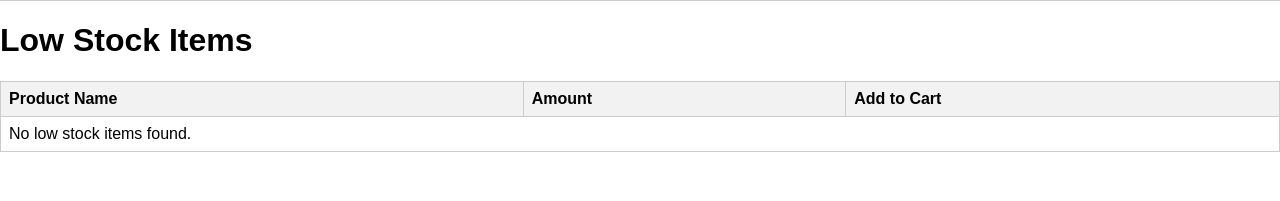
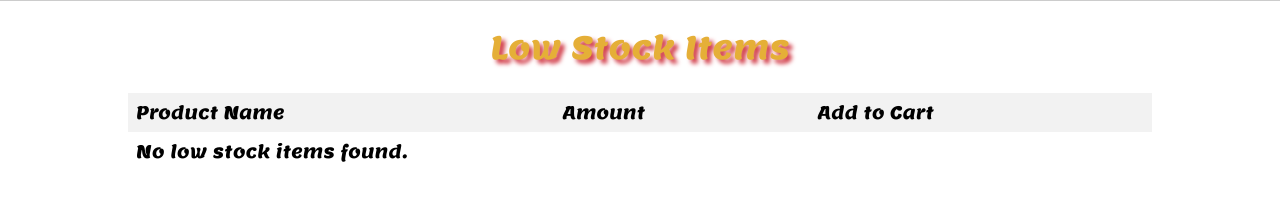
Before and after one commit to Joseph-0000/Mobile_App, a website: page www/low-stock-items.html in a window 1280 px wide. Shown: the part 69-270 px from the top of the page. Drawn offline with Linux system fonts and the light colour scheme; a web font is replaced by a local one.

Commit message:
Update low-stock-items.html

```diff
--- a/www/low-stock-items.html
+++ b/www/low-stock-items.html
@@ -5,16 +5,39 @@
     <meta name="viewport" content="width=device-width, initial-scale=1.0">
     <title>Low Stock Items</title>
     <style>
+        @import url('https://fonts.googleapis.com/css2?family=Lemon&display=swap');
+        @import url('https://fonts.googleapis.com/css2?family=Lemon&family=Marko+One&display=swap');
         /* Add some basic CSS for styling */
         table {
-            width: 100%;
+            width: 80%;
             border-collapse: collapse;
+            margin: auto;
+            border: none;
+            border-collapse: collapse;
+        }
+        h1 {
+            color: #E5AF37;
+            text-shadow: 4px 4px 4px rgb(211, 65, 77);
+            margin: 20px 0;
+            font-family: 'Lemon';
+            font-style: normal;
+            font-weight: 400;
+            font-size: px;
+            line-height: 52px;
+            text-align: center;
+            position: relative;
+            top: 0;
+            left: 0;
         }
 
         th, td {
-            border: 1px solid #ccc;
-            padding: 8px;
+            border: none; /* This removes the borders around table cells */
+            padding: 8px; /* Add padding for spacing between content */
             text-align: left;
+            font-family: 'Lemon';
+            font-style: normal;
+            font-weight: 400;
+            font-size: 18px;
         }
 
         th {
```
